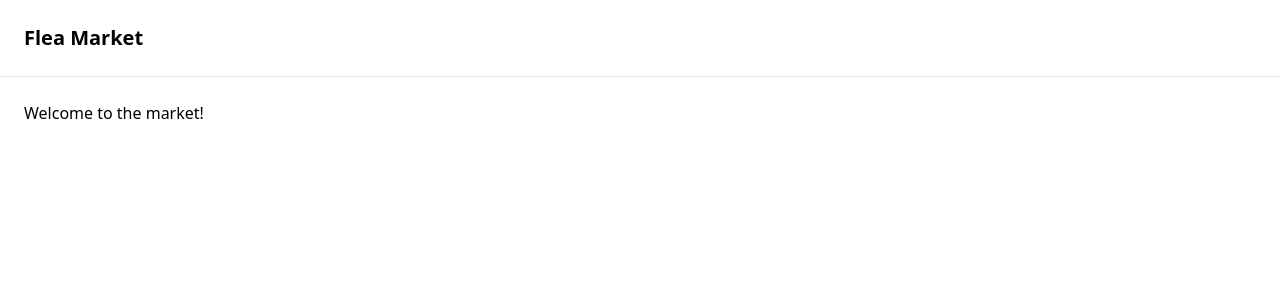
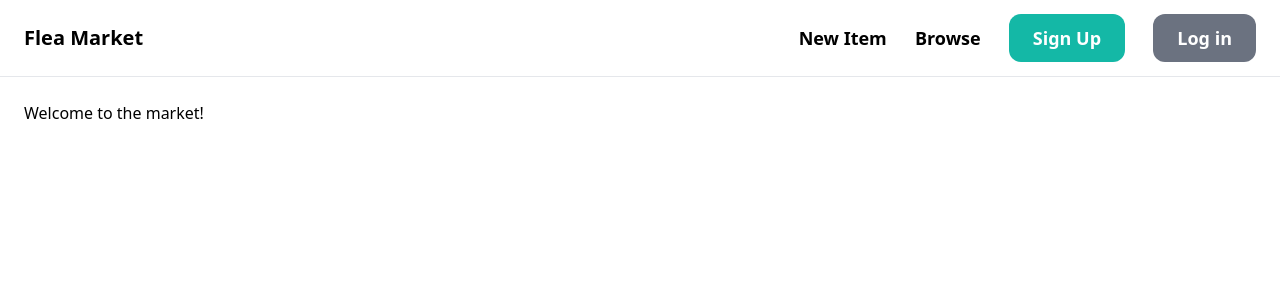
Before and after one commit to dawmro/flea_market, a Django app: page / in a window 1280 px wide. Shown: the top 300 px of the page. Run offline with Django 4.2, Linux system fonts and the light colour scheme; some libraries are stand-ins or nearby versions.

Commit message:
add dummy buttons to navigation bar

```diff
--- a/flea_market/core/templates/core/base.html
+++ b/flea_market/core/templates/core/base.html
@@ -13,6 +13,16 @@
     <body>
         <nav class="px-6 py-6 flex justify-between items-center border-b border-gray-200">
             <a href="/" class="text-xl font-semibold">Flea Market</a>
+
+            <div class="space-x-6">
+                <a href="#" class="text-lg font-semibold hover:text-gray-500">New Item</a>
+                <a href="#" class="text-lg font-semibold hover:text-gray-500">Browse</a>
+
+                <a href="#" class="px-6 py-3 text-lg font-semibold bg-teal-500 text-white rounded-xl hover:bg-teal-700">Sign Up</a>
+                <a href="#" class="px-6 py-3 text-lg font-semibold bg-gray-500 text-white rounded-xl hover:bg-gray-700">Log in</a>
+            </div>
+
+
         </nav>
         <div class="px-6 py-6">
             {% block content %}
```
